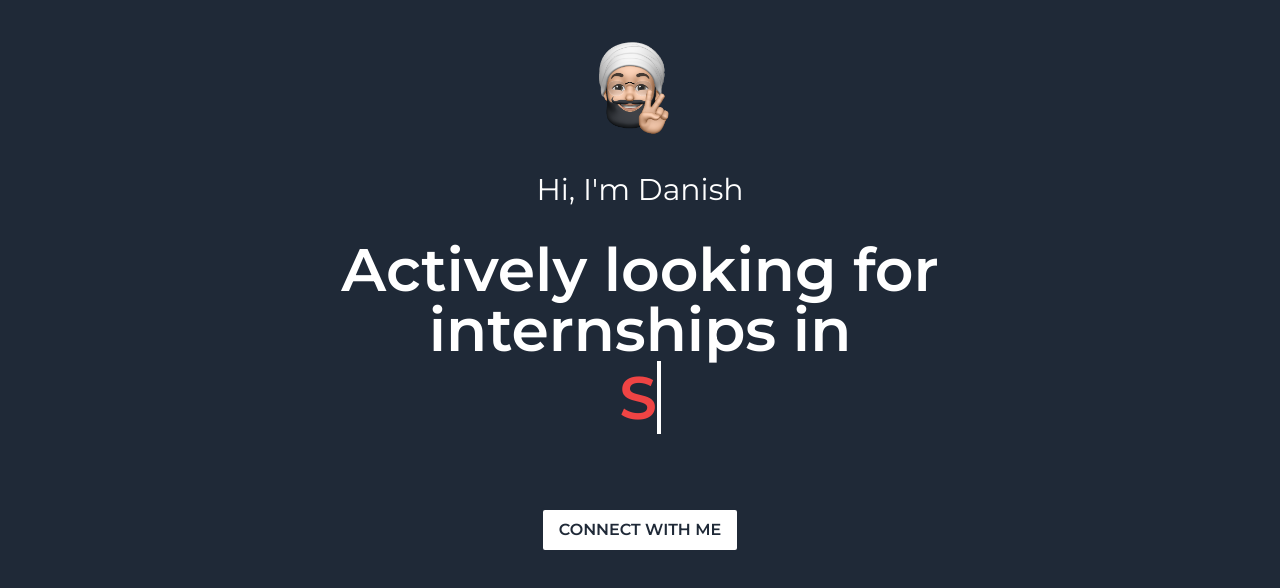
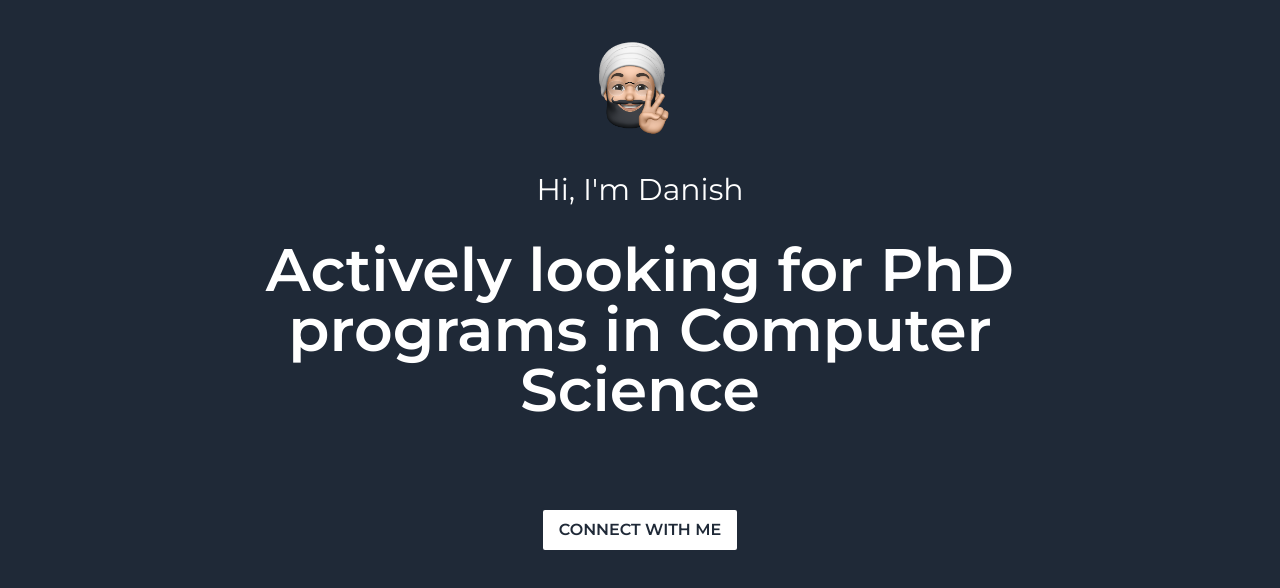
Before and after one commit to singhdan2002/website, a plain HTML site: page index.html in a window 1280 px wide. Shown: the part 108-696 px from the top of the page. Drawn offline with Linux system fonts and the light colour scheme.

Commit message:
Update index.html

```diff
--- a/index.html
+++ b/index.html
@@ -80,13 +80,13 @@
                         Hi, I&#x27;m Danish
                     </p>
                     <h1 class="max-w-3xl text-4xl md:text-6xl font-bold mx-auto text-white  text-center py-2 ">
-                        Actively looking for internships in
+                        Actively looking for PhD programs in Computer Science
                     </h1>
-                    <h1>
+<!--                     <h1>
                         <a href="" class="typewrite max-w-3xl text-4xl md:text-6xl font-bold mx-auto text-red-500  text-center py-2 " data-period="2000" data-type='[ "Data Science", "SWE", "Research"]'>
                             <span class="wrap"></span>
                         </a>
-                    </h1>
+                    </h1> -->
                     <div class="flex items-center justify-center mt-4">
                         <a href="contact.html" class="uppercase py-2 my-2 px-4 md:mt-16  text-gray-800 bg-white hover:bg-gray-100 border-2 border-gray-800   hover:text-red-500 font-semibold rounded transition duration-200 hover:scale-110">
                             connect with me
```
